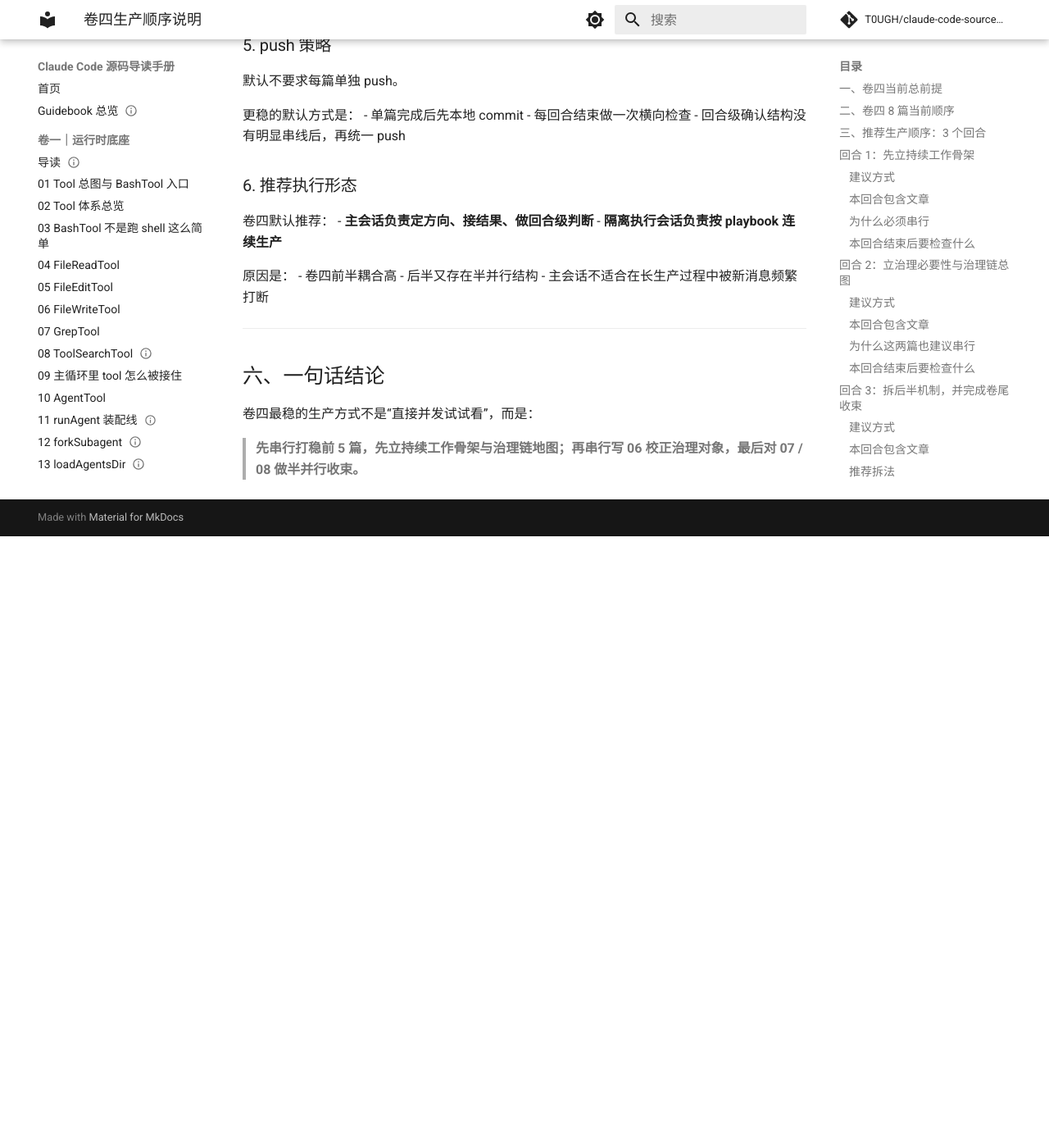
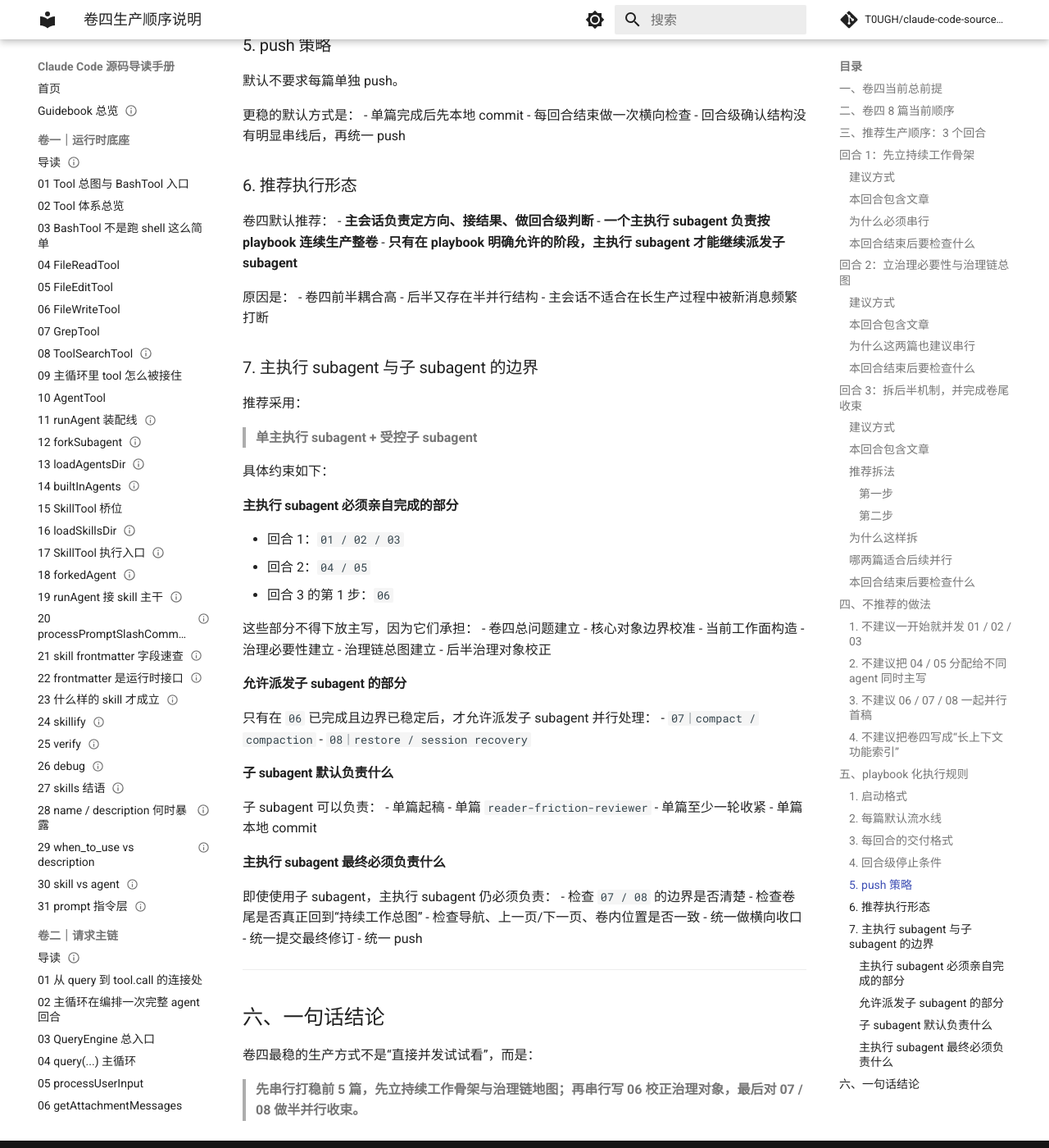
Before and after one commit to T0UGH/claude-code-source-guide, an MkDocs documentation site: the page built from docs/guidebookv2/volume-4/README-production-order.md, in a window 1280 px wide and 1400 px high, scrolled down 6685 px. Shown: the whole window at 82% size. Built offline with MkDocs 1.6.1 and Material for MkDocs 9.7.7, drawn with Linux system fonts in a browser that asks for light colours; comment, search, counter and statistics services are not loaded; before the commit the page ends 7339 px from its top, so only the background shows below that.

Commit message:
tighten volume 4 playbook for subagent orchestration

```diff
--- a/docs/guidebookv2/volume-4/README-production-order.md
+++ b/docs/guidebookv2/volume-4/README-production-order.md
@@ -285,12 +285,54 @@ updated: 2026-04-07
 ### 6. 推荐执行形态
 卷四默认推荐：
 - **主会话负责定方向、接结果、做回合级判断**
-- **隔离执行会话负责按 playbook 连续生产**
+- **一个主执行 subagent 负责按 playbook 连续生产整卷**
+- **只有在 playbook 明确允许的阶段，主执行 subagent 才能继续派发子 subagent**
 
 原因是：
 - 卷四前半耦合高
 - 后半又存在半并行结构
 - 主会话不适合在长生产过程中被新消息频繁打断
+
+### 7. 主执行 subagent 与子 subagent 的边界
+推荐采用：
+
+> **单主执行 subagent + 受控子 subagent**
+
+具体约束如下：
+
+#### 主执行 subagent 必须亲自完成的部分
+- 回合 1：`01 / 02 / 03`
+- 回合 2：`04 / 05`
+- 回合 3 的第 1 步：`06`
+
+这些部分不得下放主写，因为它们承担：
+- 卷四总问题建立
+- 核心对象边界校准
+- 当前工作面构造
+- 治理必要性建立
+- 治理链总图建立
+- 后半治理对象校正
+
+#### 允许派发子 subagent 的部分
+只有在 `06` 已完成且边界已稳定后，才允许派发子 subagent 并行处理：
+- `07｜compact / compaction`
+- `08｜restore / session recovery`
+
+#### 子 subagent 默认负责什么
+子 subagent 可以负责：
+- 单篇起稿
+- 单篇 `reader-friction-reviewer`
+- 单篇至少一轮收紧
+- 单篇本地 commit
+
+#### 主执行 subagent 最终必须负责什么
+即使使用子 subagent，主执行 subagent 仍必须负责：
+- 检查 `07 / 08` 的边界是否清楚
+- 检查卷尾是否真正回到“持续工作总图”
+- 检查导航、上一页/下一页、卷内位置是否一致
+- 统一做横向收口
+- 统一提交最终修订
+- 统一 push
 
 ---
 
```
